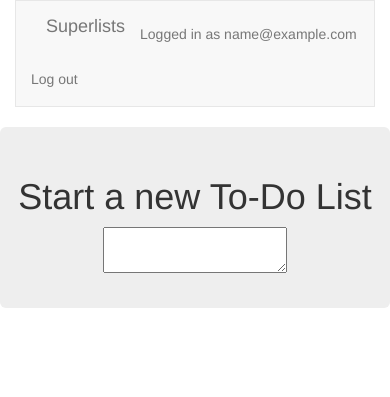
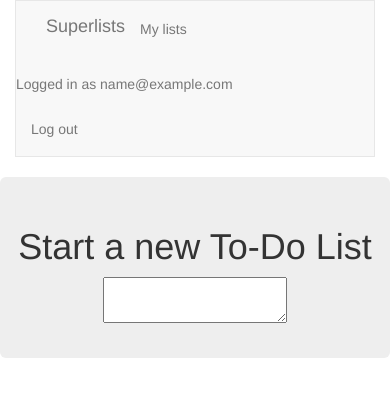
Before and after one commit to caco13/superlists, a Django app: template lists/templates/home.html in a window 390 px wide. Shown: the top 397 px of the page. Run offline with Django 3.2, Linux system fonts and the light colour scheme; the template is opened without the code that fills it, so the values that code supplies are empty, except form fields; a user stored in the database is signed in; tables that the repository leaves empty hold one stand-in row (values such as "Sample post"); form fields are guessed from the names that the template uses; some libraries are stand-ins or nearby versions.

Commit message:
url, placeholder view, and first-cut templates for my_lists

```diff
--- a/lists/templates/base.html
+++ b/lists/templates/base.html
@@ -16,7 +16,10 @@
         <div class="container-fluid">
             <a href="/" class="navbar-brand">Superlists</a>
             {% if user.email %}
-                <ul class="nav navbar-nav navbar-right" href="/">
+                <ul class="nav navbar-nav navbar-left">
+                    <li><a href="{% url 'my_lists' user.email %}">My lists</a></li>
+                </ul>
+                <ul class="nav navbar-nav navbar-right">
                     <li class="navbar-text">Logged in as {{ user.email }}</li>
                     <li><a href="{% url 'logout' %}">Log out</a></li>
                 </ul>
@@ -49,16 +52,17 @@
         <div class="col-md-6 col-md-offset-3 jumbotron">
             <div class="text-center">
                 <h1>{% block header_text %}{% endblock %}</h1>
+                {% block list_form %}
                     <form method="POST" action="{% block form_action %}{% endblock %}">
                         {{ form.text }}
                         {% csrf_token %}
                         {% if form.errors %}
-                        <div class="for-group has-error">
-                            <span class="help-block">
-                                {{ form.text.errors }}</span>
+                            <div class="form-group has-error">
+                                <div class="help-block">{{ form.text.errors }}</div>
                             </div>
                         {% endif %}
                     </form>
+                {% endblock %}
             </div>
         </div>
     </div>
@@ -66,6 +70,12 @@
     <div class="row">
         <div class="col-md-6 col-md-offset-3">
             {% block table %}
+            {% endblock %}
+        </div>
+    </div>
+    <div class="row">
+        <div class="col-md-6 col-md-offset-3">
+            {% block extra_content %}
             {% endblock %}
         </div>
     </div>
--- a/lists/urls.py
+++ b/lists/urls.py
@@ -4,4 +4,5 @@ from lists import views
 urlpatterns = [
     url(r'^new$', views.new_list, name='new_list'),
     url(r'^(\d+)/$', views.view_list, name='view_list'),
+    url(r'users/(.+)/$', views.my_lists, name='my_lists'),
 ]
--- a/lists/views.py
+++ b/lists/views.py
@@ -28,3 +28,7 @@ def new_list(request):
         return redirect(list_)
     else:
         return render(request, 'home.html', {"form": form})
+
+
+def my_lists(request, email):
+    return render(request, 'my_lists.html')
```
Also changed, not shown: lists/templates/my_lists.html (added, +14 -0 lines), lists/tests/test_views.py (+7 -0 lines). Lines whose indentation alone changed are shown as unchanged.
